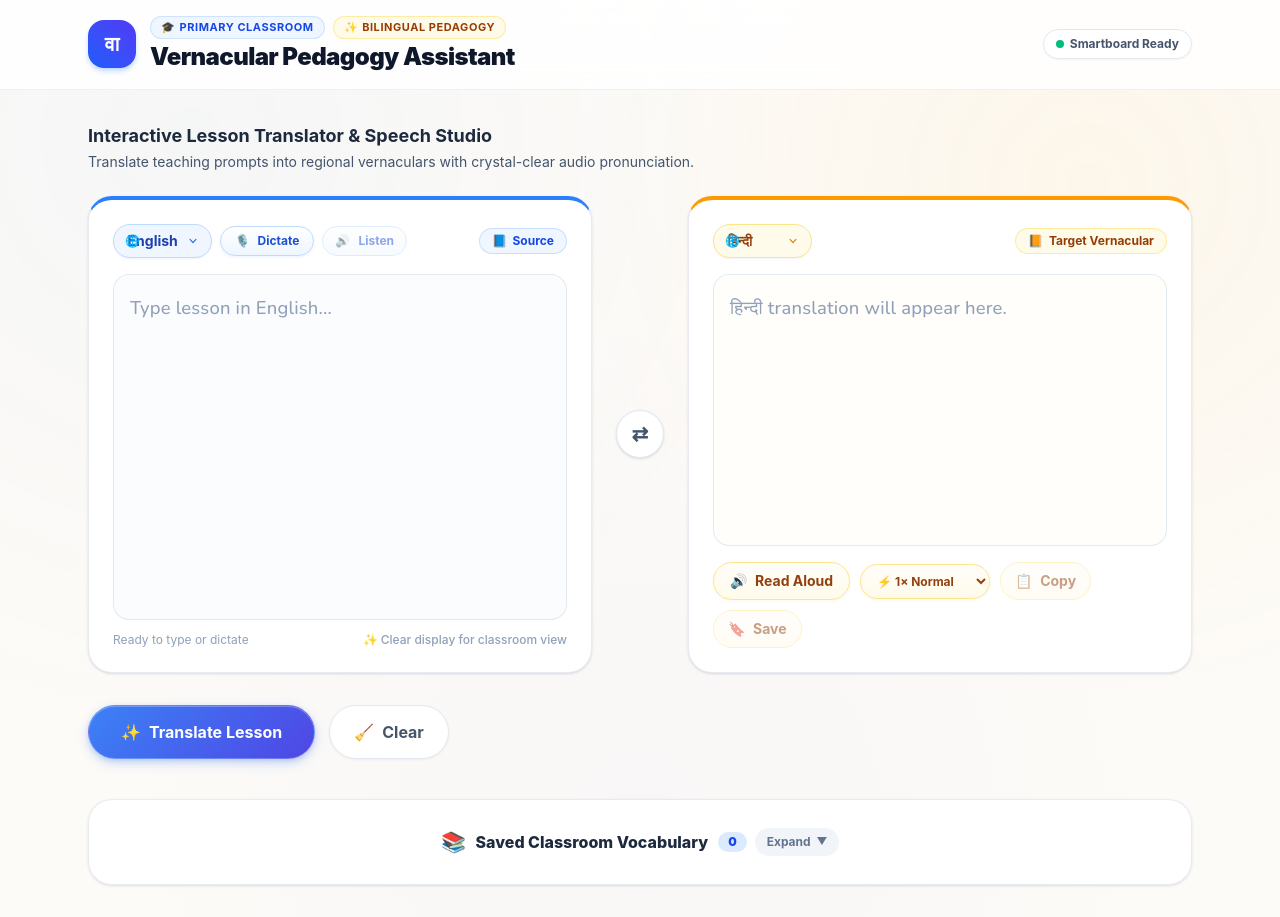
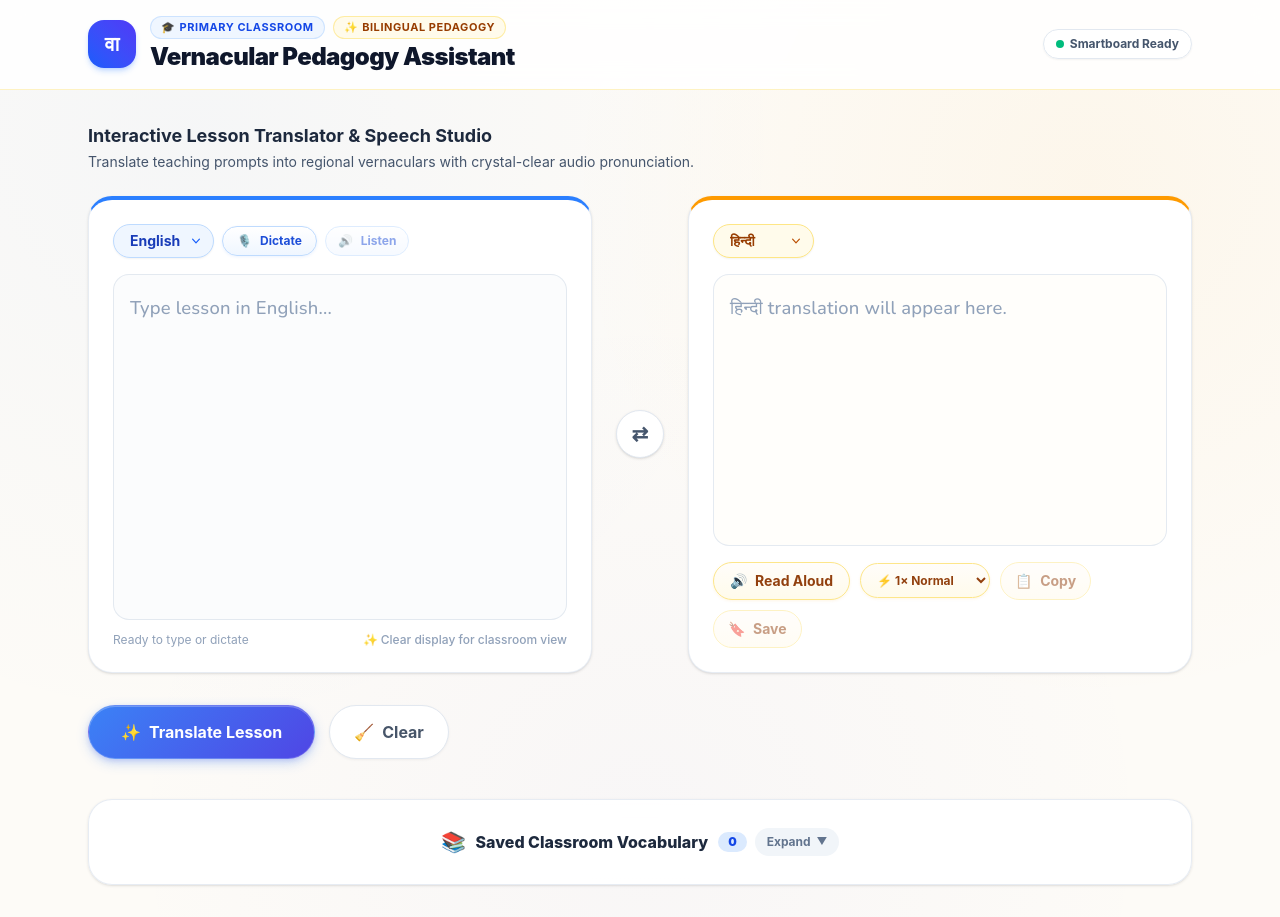
Before and after one commit to abdulrayyan0/vernacular-translator, a React (Vite) app: page / in a window 1280 px wide. Built offline with nearby package versions, Linux system fonts and the light colour scheme.

Commit message:
Clean up language dropdowns and card header UI

```diff
--- a/src/App.jsx
+++ b/src/App.jsx
@@ -410,24 +410,33 @@ function App() {
           {/* Source Lesson Card */}
           <section className="flex min-h-[24rem] flex-col rounded-3xl border border-slate-200/80 border-t-4 border-t-blue-500 bg-white p-6 shadow-sm hover:shadow-md transition-all">
             {/* Source Header */}
-            <div className="mb-4 flex flex-wrap items-center justify-between gap-2">
-              <div className="flex items-center gap-2">
+            <div className="mb-4 flex flex-wrap items-center gap-2">
+              {/* Clean Language Selector */}
               <div className="relative inline-flex items-center">
-                  <span className="absolute left-3 text-xs pointer-events-none" aria-hidden="true">
-                    🌐
-                  </span>
                 <select
                   value={sourceLang}
                   onChange={handleSourceLangChange}
-                    className="custom-select custom-select-source pl-7 pr-8 font-bold text-sm shadow-xs"
+                  className="appearance-none rounded-full bg-blue-50 text-blue-800 border border-blue-200 hover:bg-blue-100 pl-4 pr-8 py-1.5 text-sm font-bold shadow-xs outline-none cursor-pointer transition focus:border-blue-400 focus:ring-2 focus:ring-blue-200"
                   aria-label="Source Language"
                 >
                   {LANGUAGES.map((lang) => (
-                      <option key={lang.code} value={lang.code}>
+                    <option key={lang.code} value={lang.code} className="text-slate-800 bg-white font-medium">
                       {lang.label}
                     </option>
                   ))}
                 </select>
+                <svg
+                  className="pointer-events-none absolute right-2.5 h-4 w-4 text-blue-600"
+                  viewBox="0 0 20 20"
+                  fill="currentColor"
+                  aria-hidden="true"
+                >
+                  <path
+                    fillRule="evenodd"
+                    d="M5.23 7.21a.75.75 0 011.06.02L10 11.168l3.71-3.938a.75.75 0 111.08 1.04l-4.25 4.5a.75.75 0 01-1.08 0l-4.25-4.5a.75.75 0 01.02-1.06z"
+                    clipRule="evenodd"
+                  />
+                </svg>
               </div>
 
               {/* Voice Input (Speech-to-Text) */}
@@ -455,11 +464,6 @@ function App() {
                 <span aria-hidden="true">🔊</span>
                 <span>Listen</span>
               </button>
-              </div>
-
-              <span className="inline-flex items-center gap-1.5 rounded-full bg-blue-50 border border-blue-200/80 px-3 py-1 text-xs font-bold text-blue-700">
-                <span>📘</span> Source
-              </span>
             </div>
 
             <label htmlFor="source-lesson" className="sr-only">
@@ -501,46 +505,79 @@ function App() {
           {/* Vernacular Target Output Card */}
           <section className="flex min-h-[24rem] flex-col rounded-3xl border border-slate-200/80 border-t-4 border-t-amber-500 bg-white p-6 shadow-sm hover:shadow-md transition-all">
             {/* Target Header */}
-            <div className="mb-4 flex flex-wrap items-center justify-between gap-2">
-              <div className="flex items-center gap-2">
+            <div className="mb-4 flex flex-wrap items-center gap-2">
+              {/* Clean Language Selector */}
               <div className="relative inline-flex items-center">
-                  <span className="absolute left-3 text-xs pointer-events-none" aria-hidden="true">
-                    🌐
-                  </span>
                 <select
                   value={targetLang}
                   onChange={handleTargetLangChange}
-                    className="custom-select custom-select-target pl-7 pr-8 font-bold text-sm shadow-xs"
+                  className="appearance-none rounded-full bg-amber-50 text-amber-800 border border-amber-200 hover:bg-amber-100 pl-4 pr-8 py-1.5 text-sm font-bold shadow-xs outline-none cursor-pointer transition focus:border-amber-400 focus:ring-2 focus:ring-amber-200"
                   aria-label="Target Vernacular Language"
                 >
                   {LANGUAGES.map((lang) => (
-                      <option key={lang.code} value={lang.code}>
+                    <option key={lang.code} value={lang.code} className="text-slate-800 bg-white font-medium">
                       {lang.label}
                     </option>
                   ))}
                 </select>
+                <svg
+                  className="pointer-events-none absolute right-2.5 h-4 w-4 text-amber-700"
+                  viewBox="0 0 20 20"
+                  fill="currentColor"
+                  aria-hidden="true"
+                >
+                  <path
+                    fillRule="evenodd"
+                    d="M5.23 7.21a.75.75 0 011.06.02L10 11.168l3.71-3.938a.75.75 0 111.08 1.04l-4.25 4.5a.75.75 0 01-1.08 0l-4.25-4.5a.75.75 0 01.02-1.06z"
+                    clipRule="evenodd"
+                  />
+                </svg>
               </div>
-              </div>
-
-              <span className="inline-flex items-center gap-1.5 rounded-full bg-amber-50 border border-amber-200/80 px-3 py-1 text-xs font-bold text-amber-800">
-                <span>📙</span> Target Vernacular
-              </span>
             </div>
 
             <label htmlFor="translated-lesson" className="sr-only">
               {activeTargetLang.label} translation
             </label>
+            <div className="relative flex flex-1 flex-col">
               <textarea
                 id="translated-lesson"
                 value={outputText}
                 readOnly
-              placeholder={`${activeTargetLang.label} translation will appear here.`}
+                placeholder={isTranslating ? '' : `${activeTargetLang.label} translation will appear here.`}
                 className={`classroom-textarea min-h-[17rem] flex-1 resize-none rounded-2xl border p-4 leading-relaxed outline-none transition placeholder:text-slate-400 ${
                   outputHasError
                     ? 'border-rose-300 bg-rose-50/40 text-rose-700'
                     : 'border-slate-200/90 bg-amber-50/20 text-slate-800'
                 }`}
               />
+              {isTranslating ? (
+                <div className="pointer-events-none absolute inset-0 flex flex-col items-center justify-center rounded-2xl bg-white/70 backdrop-blur-xs">
+                  <svg
+                    className="h-7 w-7 animate-spin text-amber-500"
+                    viewBox="0 0 24 24"
+                    fill="none"
+                    aria-hidden="true"
+                  >
+                    <circle
+                      className="opacity-25"
+                      cx="12"
+                      cy="12"
+                      r="10"
+                      stroke="currentColor"
+                      strokeWidth="4"
+                    />
+                    <path
+                      className="opacity-75"
+                      fill="currentColor"
+                      d="M4 12a8 8 0 018-8v4a4 4 0 00-4 4H4z"
+                    />
+                  </svg>
+                  <span className="mt-2 text-xs font-bold text-amber-900">
+                    Translating lesson…
+                  </span>
+                </div>
+              ) : null}
+            </div>
 
             {/* Target Card Audio & Utility Actions */}
             <div className="mt-4 flex flex-wrap items-center gap-2.5">
```
Lines whose indentation alone changed are shown as unchanged.
